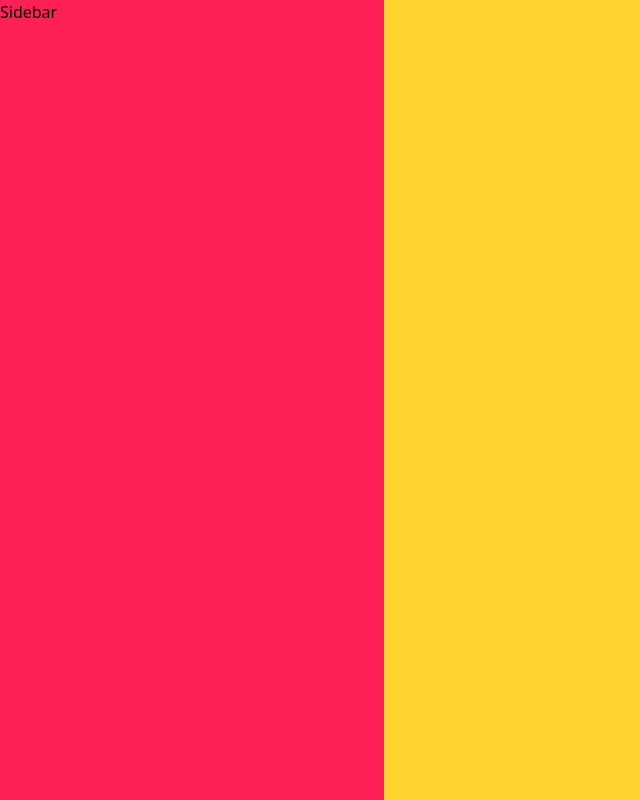
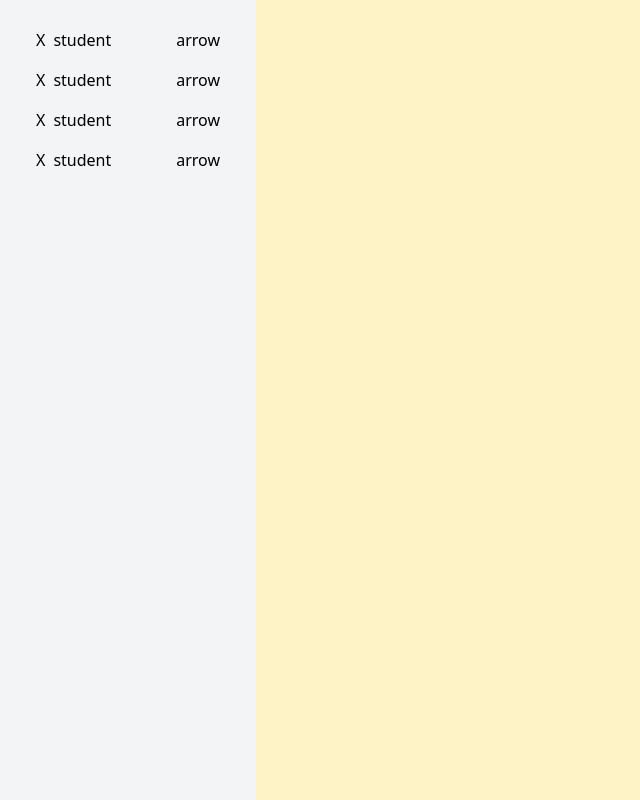
Before and after one commit to mfelfelani72/react-admin, a React (Vite) app: page / in a window 1280 px wide. Shown: the whole page, without its empty margins (0-640 px from the left). Built offline with nearby package versions, Linux system fonts and the light colour scheme.

Commit message:
update sidebar

```diff
--- a/src/app/containers/Content.jsx
+++ b/src/app/containers/Content.jsx
@@ -1,7 +1,5 @@
 import React, { lazy } from "react";
 import { Navigate, Route, Routes } from "react-router-dom";
-
-import Landing from "./Landing.jsx";
 
 // just for test
 // const Test = lazy(() => import("../../components/TestCode.jsx"));
@@ -15,6 +13,14 @@ const LazyDashboardLanding = lazy(() =>
 
 const LazyBody = lazy(() =>
     import("../../features/dashboard/components/Body.jsx")
+);
+
+const LazyCourses = lazy(() =>
+    import("../../features/dashboard/components/Courses.jsx")
+);
+
+const LazySettings = lazy(() =>
+    import("../../features/dashboard/components/Settings.jsx")
 );
 
 
@@ -40,8 +46,8 @@ const Content = () => {
                 {/* Dashboard */}
                 <Route path="/dashboard" element={<LazyDashboardLanding />}>
                     <Route path="/dashboard/home" element={<LazyBody />} />
-
-
+                    <Route path="/dashboard/courses" element={<LazyCourses />} />
+                    <Route path="/dashboard/settings" element={<LazySettings />} />
                 </Route>
 
 
--- /dev/null
+++ b/src/features/core/components/DropListBox.jsx
@@ -0,0 +1,25 @@
+import React from "react";
+
+// Functions
+
+import { cn } from "../../../utils/libs/cn";
+const DropListBox = ({ className, ...props }) => {
+  return (
+    <>
+      <div
+        className={cn(
+          "flex flex-row justify-between hover:bg-blue-100 rounded-lg cursor-ponter select-none px-4 py-2 hover:text-blue-500 transition-all ease-in-out",
+          className
+        )}
+      >
+        <div className="flex flex-row gap-2">
+          <div>{props?.icon}</div>
+          <div>{props?.title}</div>
+        </div>
+        <div>arrow</div>
+      </div>
+    </>
+  );
+};
+
+export default DropListBox;
--- a/src/features/dashboard/DashboardLanding.jsx
+++ b/src/features/dashboard/DashboardLanding.jsx
@@ -6,7 +6,7 @@ const DashboardLanding = () => {
   return (
     <>
       <Sidebar />
-      <div className="w-full h-screen pl-96 bg-amber-300">
+      <div className="w-full h-screen pl-96 bg-amber-100">
         <Outlet />
       </div>
     </>
--- /dev/null
+++ b/src/features/dashboard/components/Courses.jsx
@@ -0,0 +1,9 @@
+import React from 'react'
+
+const Courses = () => {
+  return (
+    <div>Courses</div>
+  )
+}
+
+export default Courses
--- /dev/null
+++ b/src/features/dashboard/components/Settings.jsx
@@ -0,0 +1,9 @@
+import React from 'react'
+
+const Settings = () => {
+  return (
+    <div>Settings</div>
+  )
+}
+
+export default Settings
--- a/src/features/dashboard/containers/Sidebar.jsx
+++ b/src/features/dashboard/containers/Sidebar.jsx
@@ -1,13 +1,25 @@
-import React from 'react'
+import React from "react";
+import { useNavigate } from "react-router-dom";
+
+// Components
+
+import DropListBox from "../../core/components/DropListBox";
 
 const Sidebar = () => {
+  // hooks
+  const navigate = useNavigate();
+
   return (
     <>
-    <div className="w-96 h-screen fixed bg-rose-500">
-        Sidebar
-    </div>
+      <div className="w-[16rem] h-screen fixed bg-gray-100 flex flex-col p-5">
+        <DropListBox icon={"X"} title={"student"} />
+        <DropListBox icon={"X"} title={"student"} />
+        <DropListBox icon={"X"} title={"student"} />
+        <DropListBox icon={"X"} title={"student"} />
+      </div>
     </>
-  )
-}
+  );
+};
 
-export default Sidebar
+export default Sidebar;
+1;
```
